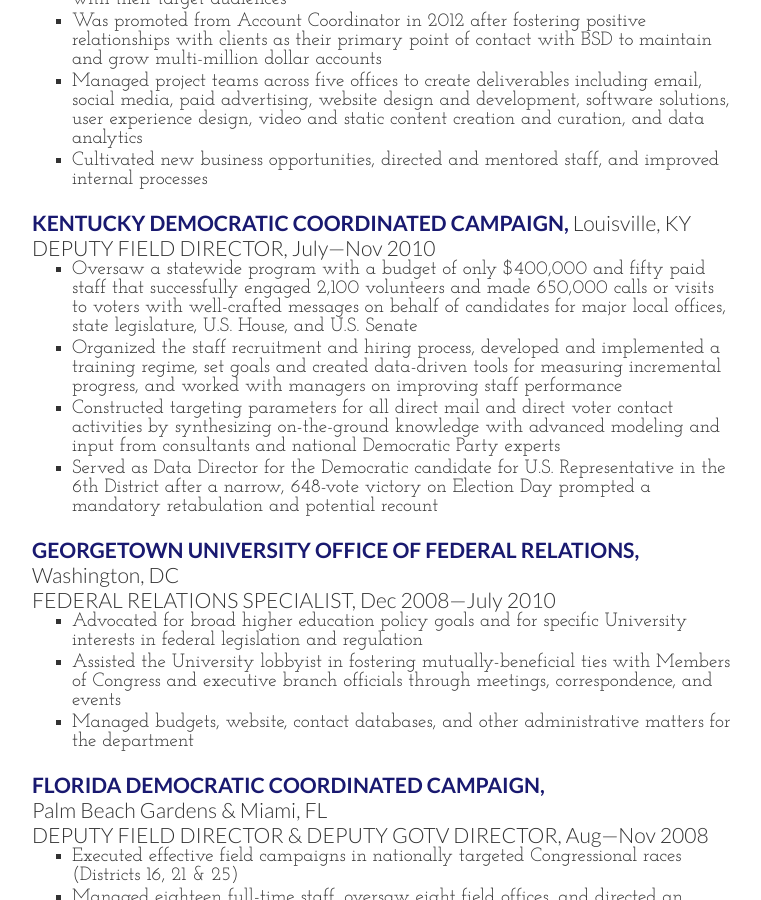
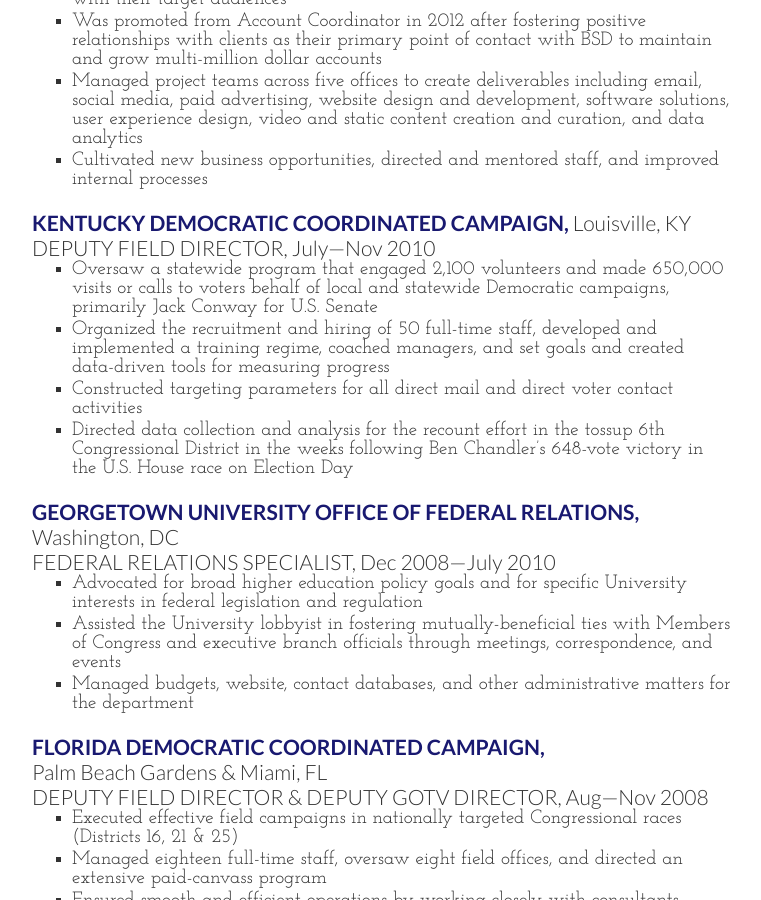
Before and after one commit to petesolecki/www-ps, a Jekyll site: the page resume/index-new.html, which Jekyll copies as it is, in a window 1280 px wide and 900 px high, scrolled down 912 px. Shown: the whole window, without its empty margins (258-1019 px from the left). Built offline with Jekyll 4.4.1, drawn with Linux system fonts in a browser that asks for light colours; Markdown is read by kramdown in place of the engine named in the settings.

Commit message:
res new
updated KY bullets

```diff
--- a/resume/index-new.html
+++ b/resume/index-new.html
@@ -187,26 +187,16 @@
 
 	<ul>
 
-		<li>Oversaw a statewide program with a budget of only $400,000 and fifty
-			paid staff that successfully engaged 2,100 volunteers and made 650,000 calls or
-			visits to voters with well-crafted messages on behalf of candidates for major
-			local offices, state legislature, U.S. House, and U.S. Senate
+		<li>Oversaw a statewide program that engaged 2,100 volunteers and made 650,000 visits or calls to voters behalf of local and statewide Democratic campaigns, primarily Jack Conway for U.S. Senate
 		</li>
 
-		<li>Organized the staff recruitment and hiring process, developed and
-			implemented a training regime, set goals and created data-driven tools for
-			measuring incremental progress, and worked with managers on improving staff
-			performance
+		<li>Organized the recruitment and hiring of 50 full-time staff, developed and implemented a training regime, coached managers, and set goals and created data-driven tools for measuring progress
 		</li>
 
-		<li>Constructed targeting parameters for all direct mail and direct
-			voter contact activities by synthesizing on-the-ground knowledge with advanced
-			modeling and input from consultants and national Democratic Party experts
+		<li>Constructed targeting parameters for all direct mail and direct voter contact activities
 		</li>
 
-		<li>Served as Data Director for the Democratic candidate for U.S.
-			Representative in the 6th District after a narrow, 648-vote victory on Election
-			Day prompted a mandatory retabulation and potential recount
+		<li>Directed data collection and analysis for the recount effort in the tossup 6th Congressional District in the weeks following Ben Chandler’s 648-vote victory in the U.S. House race on Election Day
 		</li>
 
 	</ul>
```
